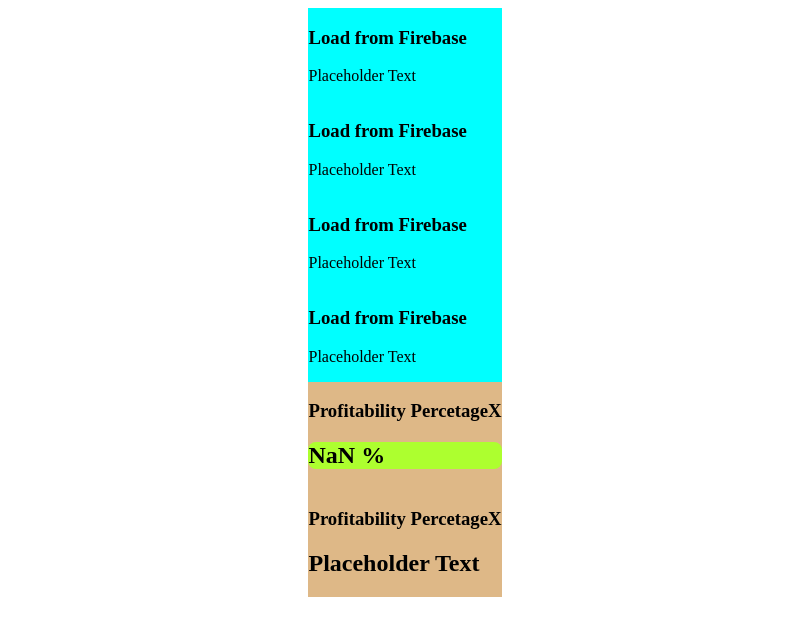
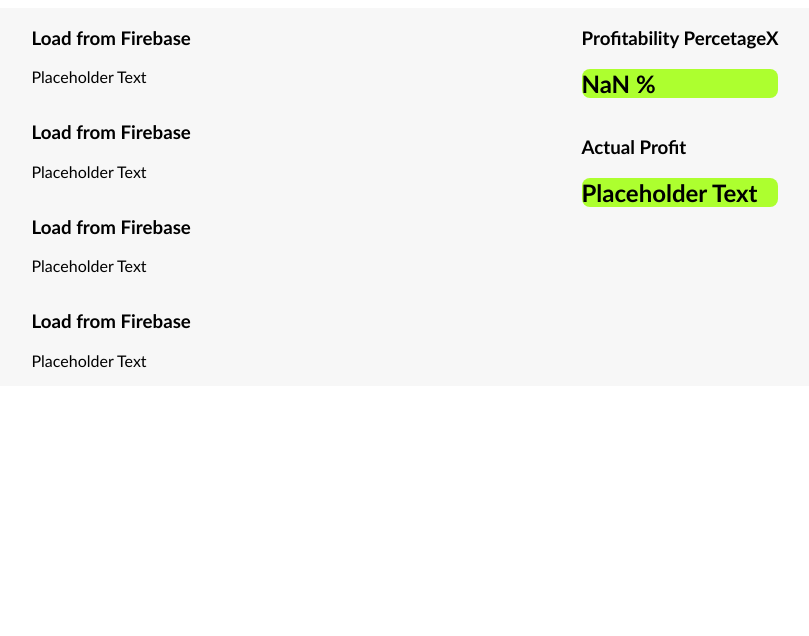
Before and after one commit to axelquartz/expenses_tracker, a website with bundled scripts: page src/info.html in a window 1280 px wide. Shown: the whole page, without its empty margins (235-1044 px from the left). Built offline with nearby package versions, Linux system fonts and the light colour scheme; no server answers.

Commit message:
Add basic style to info.html

```diff
--- a/src/info.css
+++ b/src/info.css
@@ -1,21 +1,29 @@
 body {
     display: flex;
     justify-content: space-around;
+    font-family: 'Gill Sans', 'Gill Sans MT', Calibri, 'Trebuchet MS', sans-serif;
 }
 
-#display-profitability-percentage {
-    background-color: greenyellow;
-    border-radius: 8px;
+.main-container {
+    display: flex;
+    flex-direction: row;
+    flex-wrap: wrap;
+    width: 90%;
+    justify-content: space-around;
+    background-color: #f7f7f7;
 }
 
 .display-data {
     display: flex;
     flex-direction: column;
-    background-color: aqua;
 }
 
 .display-results {
     display: flex;
     flex-direction: column;
-    background-color: burlywood;
 }
+
+#display-profitability-percentage, #display-difference {
+    background-color: greenyellow;
+    border-radius: 8px;
+}
--- a/src/info.html
+++ b/src/info.html
@@ -45,7 +45,7 @@
             </div>
         </div>
         <div class="display-calculations">
-            <h3 class="display-calculations-name">Profitability PercetageX</h3>
+            <h3 class="display-calculations-name">Actual Profit</h3>
             <div class="display-calculations">
                 <h2 id="display-difference">Placeholder Text</h2>
             </div>
```
